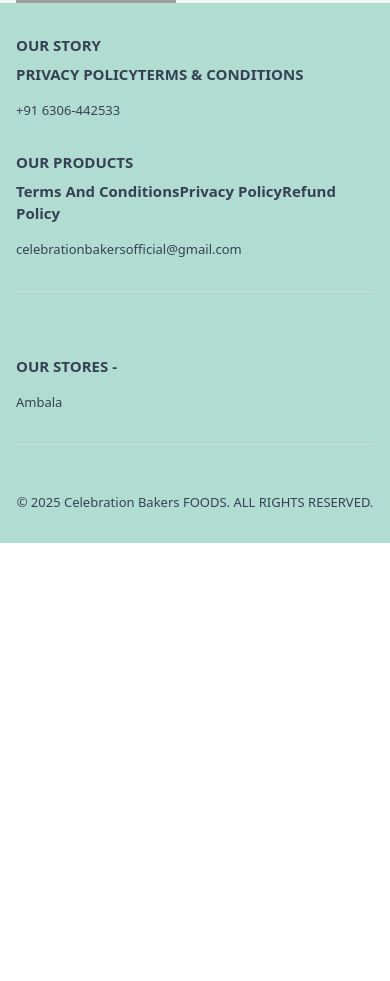
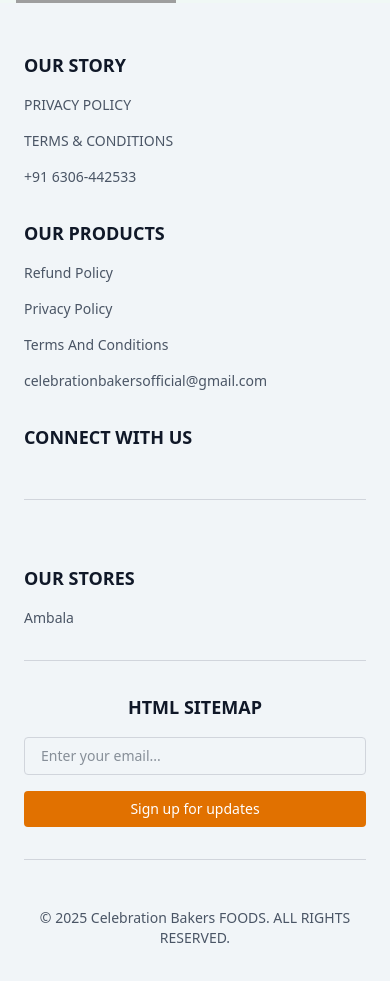
Before and after one commit to celebrationbakersofficial/celebratiobakers, a React (Vite) app: page /Aboutus in a window 390 px wide. Shown: the part 6240-7221 px from the top of the page. Before the commit the page ends 6783 px from the top, so only its background shows below. Built offline with nearby package versions, Linux system fonts and the light colour scheme; grey boxes are pictures that could not be loaded.

Commit message:
new design changes for mobile devices

```diff
--- a/src/App.jsx
+++ b/src/App.jsx
@@ -644,7 +644,7 @@
       <SpecialHampers />
       <Products />
       <BakerySection />
-      {/* <TestimonialsSlider /> */}
+      <TestimonialsSlider />
       <TeaTimeDelights />
       <AuthenticRecipes />
       <OrderSection />
--- a/src/components/Footer.jsx
+++ b/src/components/Footer.jsx
@@ -1,4 +1,99 @@
-// import React from 'react'
+// // import React from 'react'
+
+// // const Footer = () => {
+// //   return (
+// //     <footer className="bg-[#b0dcd1] text-gray-700 text-sm font-sans">
+// //       {/* Main Footer Content */}
+// //       <div className="max-w-7xl mx-auto px-4 py-8">
+// //         {/* Top Section - 3 Columns */}
+// //         <div className="grid grid-cols-1 md:grid-cols-3 gap-8 mb-8 border-b pb-8 border-gray-300">
+// //           {/* Column 1 */}
+// //           <div className="space-y-3">
+// //             <p className="font-bold text-[15px] mb-2">OUR STORY</p>
+// //             <p className="font-bold text-[15px]">PRIVACY POLICY</p>
+// //             <a href="tel:+918182881881" className="block mt-4 text-[13px] hover:text-amber-700">
+// //               +91 8182-881881
+// //             </a>
+// //           </div>
+
+// //           {/* Column 2 */}
+// //           <div className="space-y-3">
+// //             <p className="font-bold text-[15px] mb-2">OUR PRODUCTS</p>
+// //             <p className="font-bold text-[15px]">COOKIE POLICY</p>
+// //             <a href="mailto:celebrationbakersofficial@gmail.com" className="block mt-4 text-[13px] hover:text-amber-700">
+// //               celebrationbakersofficial@gmail.com
+// //             </a>
+// //           </div>
+
+// //           {/* Column 3 - Split into 2 subcolumns */}
+// //           <div className="grid grid-cols-2 gap-6">
+// //             <div className="space-y-3">
+// //               <p className="font-bold text-[15px]">SPECIALITY CAKES</p>
+// //               <p className="font-bold text-[15px]">REFUND POLICY</p>
+// //               <p className="font-bold text-[15px] mt-4">BLOGS</p>
+// //             </div>
+// //             <div className="space-y-3">
+// //               <p className="font-bold text-[15px]">FAQs</p>
+// //               <p className="font-bold text-[15px]">CSR</p>
+// //               <p className="font-bold text-[15px]">NUTRITIONAL INFORMATION</p>
+// //             </div>
+// //           </div>
+// //         </div>
+
+// //         {/* Sitemap & Newsletter Section */}
+// //         <div className="flex flex-col md:flex-row justify-between items-center py-8 border-b border-gray-300">
+// //           <a href="/sitemap" className="font-bold text-[15px] mb-4 md:mb-0 hover:text-amber-700">
+// //             HTML SITEMAP
+// //           </a>
+// //           <div className="flex flex-col md:flex-row gap-4 w-full md:w-auto">
+// //             <input
+// //               type="email"
+// //               placeholder="Enter your email..."
+// //               className="px-4 py-2 border rounded-sm text-[13px] w-full md:w-64 focus:outline-amber-700"
+// //             />
+// //             <button className="bg-amber-700 text-white px-6 py-2 rounded-sm text-[13px] hover:bg-amber-800 transition-colors">
+// //               Sign up for updates
+// //             </button>
+// //           </div>
+// //         </div>
+
+// //         {/* Store Locations Section */}
+// //         <div className="py-8 border-b border-gray-300">
+// //           <h3 className="font-bold text-[15px] mb-4">OUR STORES -</h3>
+// //           <div className="grid grid-cols-2 sm:grid-cols-3 md:grid-cols-4 lg:grid-cols-6 gap-x-4 gap-y-2 text-[13px]">
+// //             {[
+// //               'Aqra', 'Ahmedabad', 'Ambaia', 'Anand', 'Bengaluru', 'Chandigarh-Mohali',
+// //               'Chennai', 'Dehradun', 'Delhi', 'Faridabad', 'Ghaziabad', 'Gurgaon',
+// //               'Hyderabad', 'Indore', 'Jaipur', 'Jalandhar', 'Kanpur', 'Karnal',
+// //               'Lucknow', 'Ludhiana', 'Meerut', 'Mumbai', 'Mysore', 'Nagpur',
+// //               'Nashik', 'Navi Mumbai', 'Noida', 'Patiala', 'Pune', 'Raipur',
+// //               'Rajkot', 'Ranchi', 'Surat', 'Thane', 'Vadodara', 'Varanasi', 'Vijayawada'
+// //             ].map((city) => (
+// //               <span
+// //                 key={city}
+// //                 className="hover:text-amber-700 cursor-pointer transition-colors"
+// //               >
+// //                 {city}
+// //               </span>
+// //             ))}
+// //           </div>
+// //         </div>
+
+// //         {/* Copyright Section */}
+// //         <div className="pt-8 mt-4 text-center text-[13px]">
+// //           <p>© {new Date().getFullYear()} celeberationbakers FOODS. ALL RIGHTS RESERVED.</p>
+// //         </div>
+// //       </div>
+// //     </footer>
+// //   );
+// // };
+
+
+// // export default Footer
+
+
+// import React from 'react';
+// import { Link } from 'react-router-dom';
 
 // const Footer = () => {
 //   return (
@@ -10,41 +105,43 @@
 //           {/* Column 1 */}
 //           <div className="space-y-3">
 //             <p className="font-bold text-[15px] mb-2">OUR STORY</p>
-//             <p className="font-bold text-[15px]">PRIVACY POLICY</p>
+//             <Link to="/privacy" className="font-bold text-[15px]">PRIVACY POLICY</Link>
+//             <Link to="/terms" className="font-bold text-[15px]">TERMS & CONDITIONS</Link>
 //             <a href="tel:+918182881881" className="block mt-4 text-[13px] hover:text-amber-700">
-//               +91 8182-881881
+//               +91 6306-442533
 //             </a>
 //           </div>
 
 //           {/* Column 2 */}
 //           <div className="space-y-3">
 //             <p className="font-bold text-[15px] mb-2">OUR PRODUCTS</p>
-//             <p className="font-bold text-[15px]">COOKIE POLICY</p>
+//             <Link to="/refund" className="font-bold text-[15px]">Terms And Conditions</Link>
+//             <Link to="/privacy" className="font-bold text-[15px]">Privacy Policy</Link>
+//             <Link to="/refund" className="font-bold text-[15px]">Refund Policy</Link>
 //             <a href="mailto:celebrationbakersofficial@gmail.com" className="block mt-4 text-[13px] hover:text-amber-700">
-//               celebrationbakersofficial@gmail.com
+//             celebrationbakersofficial@gmail.com
 //             </a>
 //           </div>
 
 //           {/* Column 3 - Split into 2 subcolumns */}
-//           <div className="grid grid-cols-2 gap-6">
+//           {/* <div className="grid grid-cols-2 gap-6">
 //             <div className="space-y-3">
 //               <p className="font-bold text-[15px]">SPECIALITY CAKES</p>
-//               <p className="font-bold text-[15px]">REFUND POLICY</p>
-//               <p className="font-bold text-[15px] mt-4">BLOGS</p>
+//               <p className="font-bold text-[15px]">BLOGS</p>
 //             </div>
 //             <div className="space-y-3">
 //               <p className="font-bold text-[15px]">FAQs</p>
 //               <p className="font-bold text-[15px]">CSR</p>
 //               <p className="font-bold text-[15px]">NUTRITIONAL INFORMATION</p>
 //             </div>
-//           </div>
+//           </div> */}
 //         </div>
 
 //         {/* Sitemap & Newsletter Section */}
-//         <div className="flex flex-col md:flex-row justify-between items-center py-8 border-b border-gray-300">
-//           <a href="/sitemap" className="font-bold text-[15px] mb-4 md:mb-0 hover:text-amber-700">
+//         {/* <div className="flex flex-col md:flex-row justify-between items-center py-8 border-b border-gray-300">
+//           <Link to="/sitemap" className="font-bold text-[15px] mb-4 md:mb-0 hover:text-amber-700">
 //             HTML SITEMAP
-//           </a>
+//           </Link>
 //           <div className="flex flex-col md:flex-row gap-4 w-full md:w-auto">
 //             <input
 //               type="email"
@@ -55,19 +152,14 @@
 //               Sign up for updates
 //             </button>
 //           </div>
-//         </div>
+//         </div> */}
 
 //         {/* Store Locations Section */}
 //         <div className="py-8 border-b border-gray-300">
 //           <h3 className="font-bold text-[15px] mb-4">OUR STORES -</h3>
 //           <div className="grid grid-cols-2 sm:grid-cols-3 md:grid-cols-4 lg:grid-cols-6 gap-x-4 gap-y-2 text-[13px]">
 //             {[
-//               'Aqra', 'Ahmedabad', 'Ambaia', 'Anand', 'Bengaluru', 'Chandigarh-Mohali',
-//               'Chennai', 'Dehradun', 'Delhi', 'Faridabad', 'Ghaziabad', 'Gurgaon',
-//               'Hyderabad', 'Indore', 'Jaipur', 'Jalandhar', 'Kanpur', 'Karnal',
-//               'Lucknow', 'Ludhiana', 'Meerut', 'Mumbai', 'Mysore', 'Nagpur',
-//               'Nashik', 'Navi Mumbai', 'Noida', 'Patiala', 'Pune', 'Raipur',
-//               'Rajkot', 'Ranchi', 'Surat', 'Thane', 'Vadodara', 'Varanasi', 'Vijayawada'
+//               'Ambala'
 //             ].map((city) => (
 //               <span
 //                 key={city}
@@ -81,15 +173,14 @@
 
 //         {/* Copyright Section */}
 //         <div className="pt-8 mt-4 text-center text-[13px]">
-//           <p>© {new Date().getFullYear()} celeberationbakers FOODS. ALL RIGHTS RESERVED.</p>
+//           <p>© {new Date().getFullYear()} Celebration Bakers FOODS. ALL RIGHTS RESERVED.</p>
 //         </div>
 //       </div>
 //     </footer>
 //   );
 // };
 
-
-// export default Footer
+// export default Footer;
 
 
 import React from 'react';
@@ -97,73 +188,53 @@
 
 const Footer = () => {
   return (
-    <footer className="bg-[#b0dcd1] text-gray-700 text-sm font-sans">
+    <footer className="bg-[#f1f5f8] text-gray-800 text-sm font-sans shadow-lg">
       {/* Main Footer Content */}
-      <div className="max-w-7xl mx-auto px-4 py-8">
+      <div className="max-w-7xl mx-auto px-6 py-12">
         {/* Top Section - 3 Columns */}
         <div className="grid grid-cols-1 md:grid-cols-3 gap-8 mb-8 border-b pb-8 border-gray-300">
           {/* Column 1 */}
-          <div className="space-y-3">
-            <p className="font-bold text-[15px] mb-2">OUR STORY</p>
-            <Link to="/privacy" className="font-bold text-[15px]">PRIVACY POLICY</Link>
-            <Link to="/terms" className="font-bold text-[15px]">TERMS & CONDITIONS</Link>
-            <a href="tel:+918182881881" className="block mt-4 text-[13px] hover:text-amber-700">
-              +91 6306-442533
-            </a>
+          <div className="space-y-4">
+            <p className="font-semibold text-lg text-gray-900">OUR STORY</p>
+            <Link to="/privacy" className="block text-sm text-gray-600 hover:text-amber-600 transition-colors">PRIVACY POLICY</Link>
+            <Link to="/terms" className="block text-sm text-gray-600 hover:text-amber-600 transition-colors">TERMS & CONDITIONS</Link>
+            <a href="tel:+918182881881" className="block text-sm text-gray-600 hover:text-amber-600 transition-colors mt-4">+91 6306-442533</a>
           </div>
 
           {/* Column 2 */}
-          <div className="space-y-3">
-            <p className="font-bold text-[15px] mb-2">OUR PRODUCTS</p>
-            <Link to="/refund" className="font-bold text-[15px]">Terms And Conditions</Link>
-            <Link to="/privacy" className="font-bold text-[15px]">Privacy Policy</Link>
-            <Link to="/refund" className="font-bold text-[15px]">Refund Policy</Link>
-            <a href="mailto:celebrationbakersofficial@gmail.com" className="block mt-4 text-[13px] hover:text-amber-700">
-            celebrationbakersofficial@gmail.com
-            </a>
+          <div className="space-y-4">
+            <p className="font-semibold text-lg text-gray-900">OUR PRODUCTS</p>
+            <Link to="/refund" className="block text-sm text-gray-600 hover:text-amber-600 transition-colors">Refund Policy</Link>
+            <Link to="/privacy" className="block text-sm text-gray-600 hover:text-amber-600 transition-colors">Privacy Policy</Link>
+            <Link to="/terms" className="block text-sm text-gray-600 hover:text-amber-600 transition-colors">Terms And Conditions</Link>
+            <a href="mailto:celebrationbakersofficial@gmail.com" className="block text-sm text-gray-600 hover:text-amber-600 transition-colors mt-4">celebrationbakersofficial@gmail.com</a>
           </div>
 
-          {/* Column 3 - Split into 2 subcolumns */}
-          {/* <div className="grid grid-cols-2 gap-6">
-            <div className="space-y-3">
-              <p className="font-bold text-[15px]">SPECIALITY CAKES</p>
-              <p className="font-bold text-[15px]">BLOGS</p>
+          {/* Column 3 */}
+          <div className="space-y-4">
+            <p className="font-semibold text-lg text-gray-900">CONNECT WITH US</p>
+            <div className="flex space-x-4">
+              <a href="https://facebook.com" className="text-gray-600 hover:text-amber-600 transition-colors">
+                <i className="fab fa-facebook-f text-xl"></i>
+              </a>
+              <a href="https://instagram.com" className="text-gray-600 hover:text-amber-600 transition-colors">
+                <i className="fab fa-instagram text-xl"></i>
+              </a>
+              <a href="https://twitter.com" className="text-gray-600 hover:text-amber-600 transition-colors">
+                <i className="fab fa-twitter text-xl"></i>
+              </a>
             </div>
-            <div className="space-y-3">
-              <p className="font-bold text-[15px]">FAQs</p>
-              <p className="font-bold text-[15px]">CSR</p>
-              <p className="font-bold text-[15px]">NUTRITIONAL INFORMATION</p>
-            </div>
-          </div> */}
+          </div>
         </div>
-
-        {/* Sitemap & Newsletter Section */}
-        {/* <div className="flex flex-col md:flex-row justify-between items-center py-8 border-b border-gray-300">
-          <Link to="/sitemap" className="font-bold text-[15px] mb-4 md:mb-0 hover:text-amber-700">
-            HTML SITEMAP
-          </Link>
-          <div className="flex flex-col md:flex-row gap-4 w-full md:w-auto">
-            <input
-              type="email"
-              placeholder="Enter your email..."
-              className="px-4 py-2 border rounded-sm text-[13px] w-full md:w-64 focus:outline-amber-700"
-            />
-            <button className="bg-amber-700 text-white px-6 py-2 rounded-sm text-[13px] hover:bg-amber-800 transition-colors">
-              Sign up for updates
-            </button>
-          </div>
-        </div> */}
 
         {/* Store Locations Section */}
         <div className="py-8 border-b border-gray-300">
-          <h3 className="font-bold text-[15px] mb-4">OUR STORES -</h3>
-          <div className="grid grid-cols-2 sm:grid-cols-3 md:grid-cols-4 lg:grid-cols-6 gap-x-4 gap-y-2 text-[13px]">
-            {[
-              'Ambala'
-            ].map((city) => (
+          <h3 className="font-semibold text-lg text-gray-900 mb-4">OUR STORES</h3>
+          <div className="grid grid-cols-2 sm:grid-cols-3 md:grid-cols-4 lg:grid-cols-6 gap-4 text-sm text-gray-600">
+            {['Ambala'].map((city) => (
               <span
                 key={city}
-                className="hover:text-amber-700 cursor-pointer transition-colors"
+                className="hover:text-amber-600 cursor-pointer transition-colors"
               >
                 {city}
               </span>
@@ -171,8 +242,25 @@
           </div>
         </div>
 
+        {/* Sitemap & Newsletter Section */}
+        <div className="flex flex-col md:flex-row justify-between items-center py-8 border-b border-gray-300">
+          <Link to="/sitemap" className="font-semibold text-lg text-gray-900 hover:text-amber-600 transition-colors mb-4 md:mb-0">
+            HTML SITEMAP
+          </Link>
+          <div className="flex flex-col md:flex-row gap-4 w-full md:w-auto">
+            <input
+              type="email"
+              placeholder="Enter your email..."
+              className="px-4 py-2 border border-gray-300 rounded-sm text-sm w-full md:w-64 focus:outline-none focus:ring-2 focus:ring-amber-600"
+            />
+            <button className="bg-amber-600 text-white px-6 py-2 rounded-sm text-sm hover:bg-amber-700 transition-colors">
+              Sign up for updates
+            </button>
+          </div>
+        </div>
+
         {/* Copyright Section */}
-        <div className="pt-8 mt-4 text-center text-[13px]">
+        <div className="pt-8 mt-4 text-center text-sm text-gray-600">
           <p>© {new Date().getFullYear()} Celebration Bakers FOODS. ALL RIGHTS RESERVED.</p>
         </div>
       </div>
```
